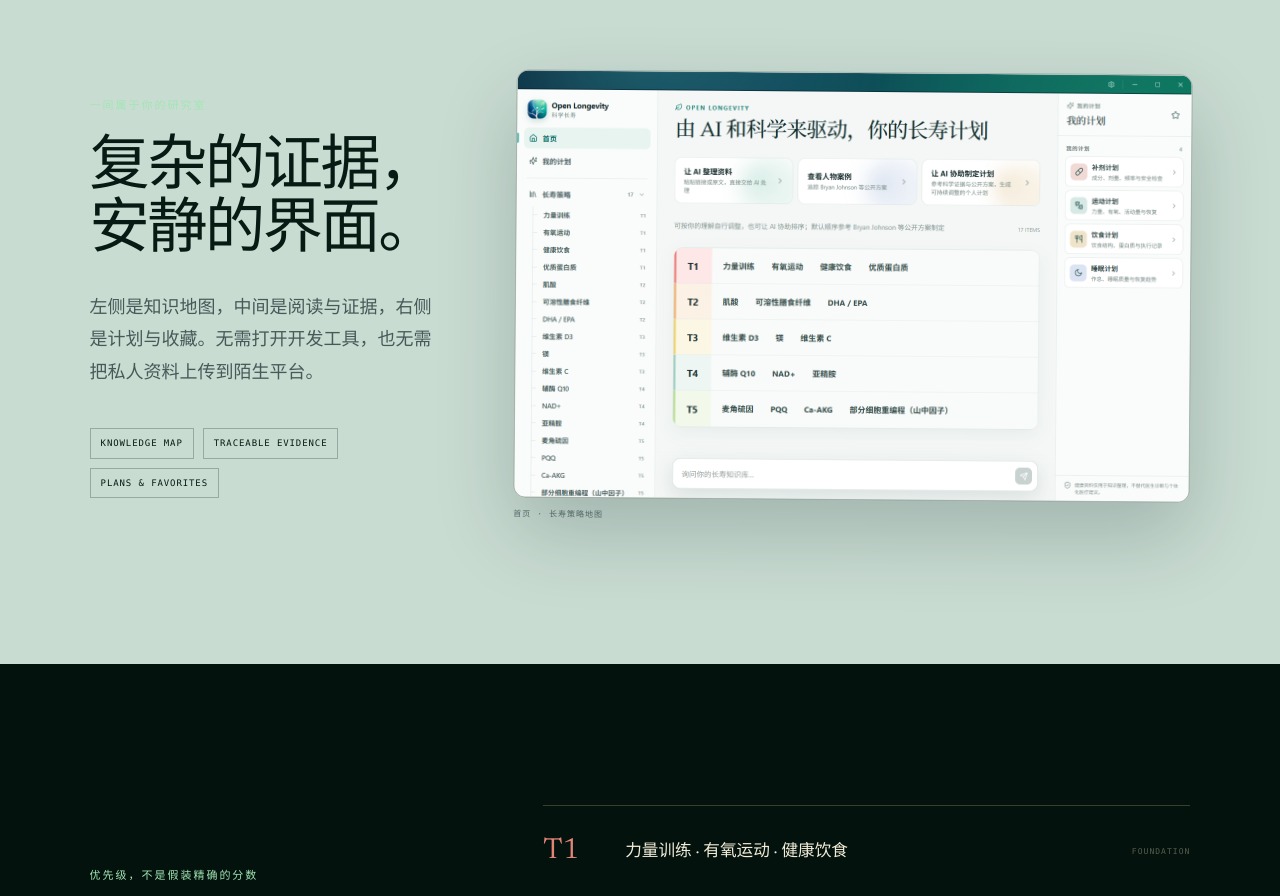
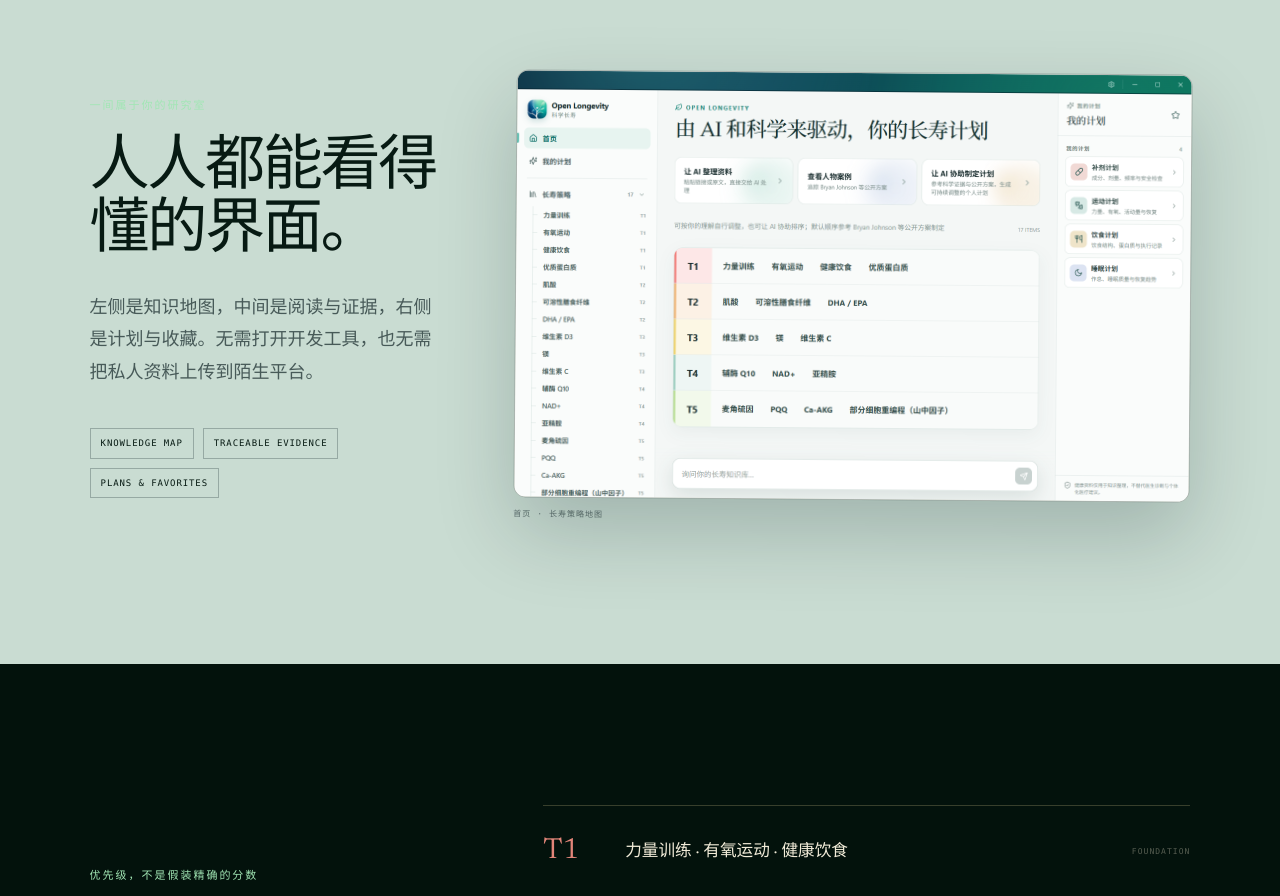
Before and after one commit to edison7009/OpenLongevity, a React (Vite) app in the folder website/: page / in a window 1280 px wide. Shown: the part 2680-3576 px from the top of the page. Built offline with nearby package versions, Linux system fonts and the light colour scheme.

Commit message:
website: rework interface section title for clarity
'复杂的证据，安静的界面。' was vague; replace with '人人都能看得懂的界面。'
and align the English copy: 'An interface anyone can read.'

```diff
--- a/website/app/page.tsx
+++ b/website/app/page.tsx
@@ -62,7 +62,7 @@
       },
     ],
     interfaceEyebrow: "一间属于你的研究室",
-    interfaceTitle: "复杂的证据，安静的界面。",
+    interfaceTitle: "人人都能看得懂的界面。",
     interfaceBody:
       "左侧是知识地图，中间是阅读与证据，右侧是计划与收藏。无需打开开发工具，也无需把私人资料上传到陌生平台。",
     evidenceEyebrow: "优先级，不是假装精确的分数",
@@ -135,7 +135,7 @@
       },
     ],
     interfaceEyebrow: "A research room of your own",
-    interfaceTitle: "Complex evidence. A quiet interface.",
+    interfaceTitle: "An interface anyone can read.",
     interfaceBody:
       "A knowledge map on the left, reading and evidence in the center, plans and favorites on the right. No developer tool and no need to surrender private notes to an unfamiliar platform.",
     evidenceEyebrow: "Priorities, not pretend precision",
```
